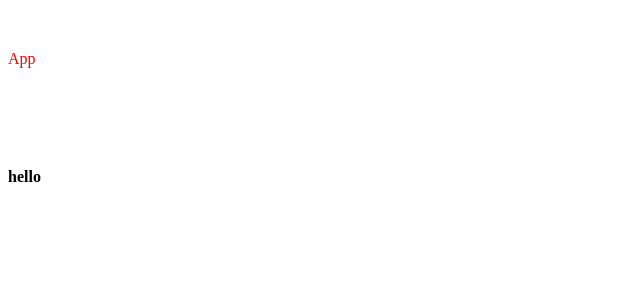
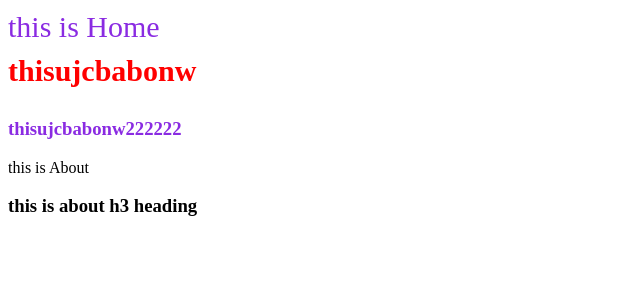
Before and after one commit to Sanowar72/react-teaching2, a React (Vite) app: page / in a window 1280 px wide. Shown: the top 300 px of the page, without its empty margins (0-640 px from the left). Built offline with nearby package versions, Linux system fonts and the light colour scheme.

Commit message:
module css added

```diff
--- a/src/App.jsx
+++ b/src/App.jsx
@@ -1,15 +1,13 @@
 import React from "react";
+import Home from "./components/home/Home";
+import About from "./components/about/About";
 
 const App = () => {
-  const headingCss = {
-    color: "red",
-    marginBottom: "100px",
-    marginTop: "50px",
-  };
   return (
     <>
-      <div style={headingCss}>App</div>
-      <h4>hello</h4>
+      {/* <h4>hello</h4> */}
+      <Home />
+      <About />
     </>
   );
 };
--- /dev/null
+++ b/src/components/about/About.jsx
@@ -0,0 +1,12 @@
+import React from "react";
+
+const About = () => {
+  return (
+    <>
+      <div className="heading">this is About</div>
+      <h3>this is about h3 heading</h3>
+    </>
+  );
+};
+
+export default About;
--- /dev/null
+++ b/src/components/home/Home.jsx
@@ -0,0 +1,16 @@
+import React from "react";
+import homeStyles from "./Home.module.css";
+const Home = () => {
+  return (
+    <>
+      <div className={`${homeStyles.heading} ${homeStyles.heading2}`}>
+        this is Home
+      </div>
+
+      <h3 className={homeStyles.heading}>thisujcbabonw</h3>
+      <h3 className={homeStyles.heading2}> thisujcbabonw222222</h3>
+    </>
+  );
+};
+
+export default Home;
--- /dev/null
+++ b/src/components/home/Home.module.css
@@ -0,0 +1,8 @@
+.heading {
+  color: red;
+  font-size: 30px;
+  margin-top: 10px;
+}
+.heading2 {
+  color: blueviolet;
+}
```
Also changed, not shown: src/components/carrers/Carrers.jsx (added, +7 -0 lines).
